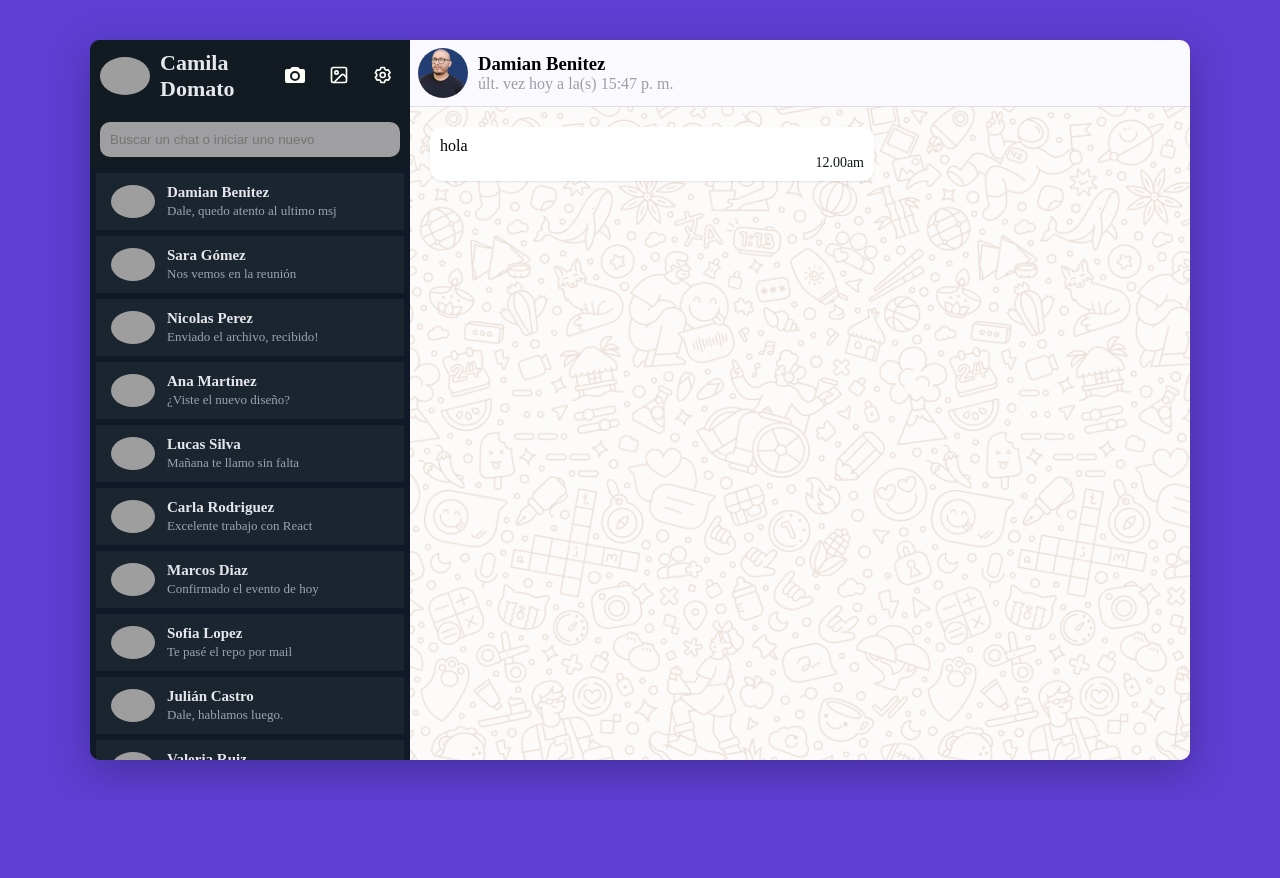
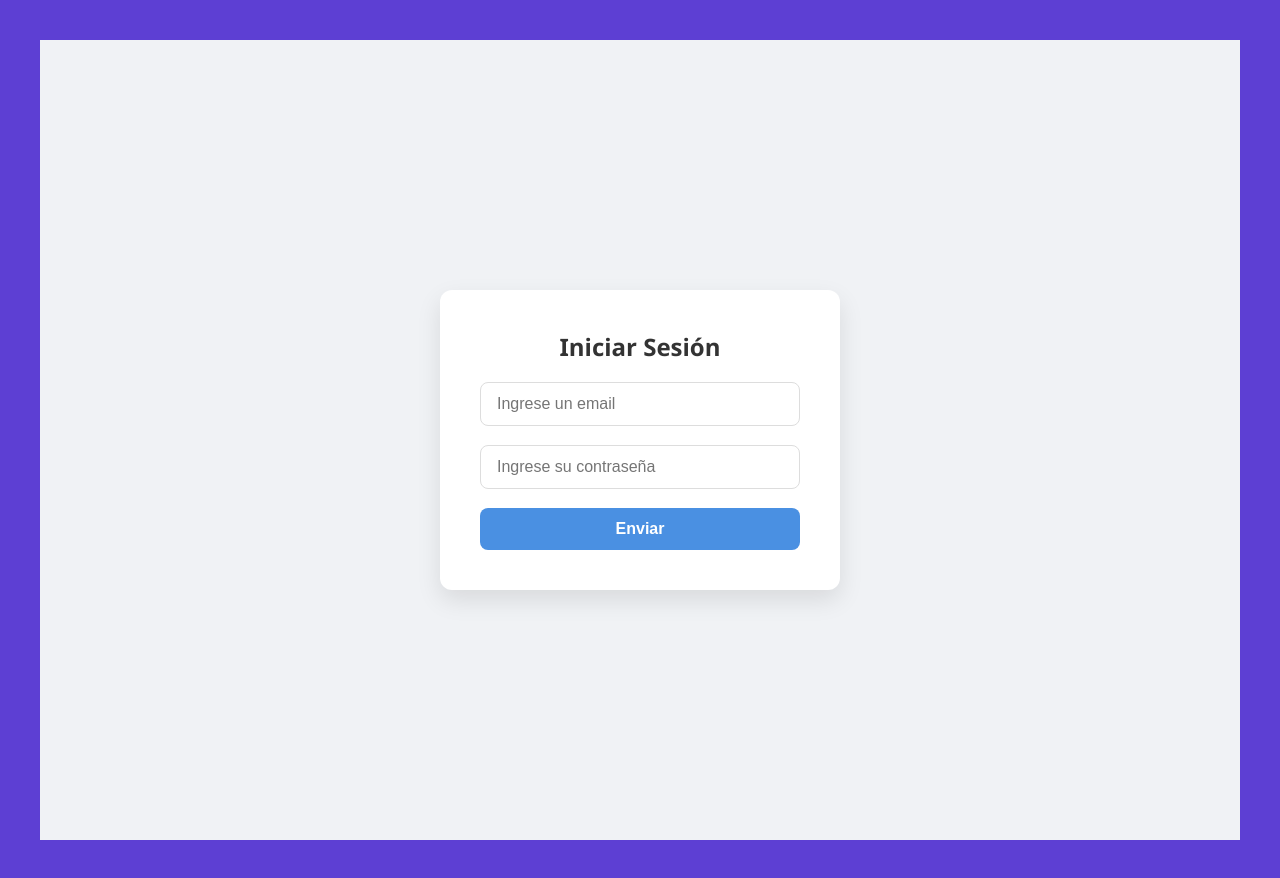
Before and after one commit to camiladomato/clone-whatsapp-camila-domato-react, a React (Vite) app: page / in a window 1280 px wide. Before the commit the page ends 800 px from the top, so only its background shows below. Built offline with nearby package versions, Linux system fonts and the light colour scheme; grey boxes are pictures that could not be loaded.

Commit message:
ADD PAGE login

```diff
--- a/src/App.jsx
+++ b/src/App.jsx
@@ -1,10 +1,12 @@
 import {HomePage} from './pages/HomePage.jsx'
+import { Login } from './pages/Login.jsx'
 
 function App() {
 
   return (
     <>
-      <HomePage></HomePage>
+     {/*  <HomePage></HomePage> */}
+     <Login></Login>
     </>
   )
 }
--- /dev/null
+++ b/src/pages/Login.jsx
@@ -0,0 +1,57 @@
+import { useState } from 'react'
+import './styles.css'
+
+const Login = () => {
+
+
+const [email , setEmail] = useState();
+const [password , setPassword] = useState();
+
+    const handleSubmit = (event) => {
+        event.preventDefault()
+        console.log("enviando")
+
+    setEmail("")
+    setPassword("")
+
+    }
+
+
+    const HandleChange =(event) =>{
+
+       if(event.target.name === "email"){
+         setEmail(event.target.value)
+       }else if(event.target.name === "password"){
+        setPassword(event.target.value)
+       }
+    }
+
+return(
+
+   <div className="login-container">
+      <form className="login-form" onSubmit={handleSubmit}>
+        <h2 style={{ textAlign: 'center', color: '#333' }}>Iniciar Sesión</h2>
+        <input
+          type="email"
+          placeholder="Ingrese un email"
+          required
+          name="email"
+          onChange={HandleChange}
+          value={email}
+        />
+        <input
+          type="password"
+          placeholder="Ingrese su contraseña"
+          name="password"
+          required
+           onChange={HandleChange}
+           value={password}
+        />
+        <button type="submit">Enviar</button>
+
+      </form>
+    </div>
+)
+}
+
+export {Login}
--- a/src/pages/styles.css
+++ b/src/pages/styles.css
@@ -8,3 +8,60 @@
     border-radius: 10px;
     box-shadow: 0 12px 40px rgba(0, 0, 0, 0.25);
 }
+
+.login-container {
+  display: flex;
+  justify-content: center;
+  align-items: center;
+  min-height: 100vh;
+  background-color: #f0f2f5;
+  font-family: 'Segoe UI', Tahoma, Geneva, Verdana, sans-serif;
+}
+
+
+.login-form {
+  background: #ffffff;
+  padding: 2.5rem;
+  border-radius: 12px;
+  box-shadow: 0 10px 25px rgba(0, 0, 0, 0.1);
+  display: flex;
+  flex-direction: column;
+  gap: 1.2rem;
+  width: 100%;
+  max-width: 400px;
+}
+
+.login-form input {
+  padding: 12px 16px;
+  border: 1px solid #ddd;
+  border-radius: 8px;
+  font-size: 1rem;
+  transition: border-color 0.3s ease, box-shadow 0.3s ease;
+  outline: none;
+}
+
+.login-form input:focus {
+  border-color: #4a90e2;
+  box-shadow: 0 0 0 3px rgba(74, 144, 226, 0.2);
+}
+
+
+.login-form button {
+  background-color: #4a90e2;
+  color: white;
+  padding: 12px;
+  border: none;
+  border-radius: 8px;
+  font-size: 1rem;
+  font-weight: 600;
+  cursor: pointer;
+  transition: background-color 0.3s ease, transform 0.1s active;
+}
+
+.login-form button:hover {
+  background-color: #357abd;
+}
+
+.login-form button:active {
+  transform: scale(0.98);
+}
```
Also changed, not shown: src/pages/HomePage.jsx (line endings or trailing spaces).
